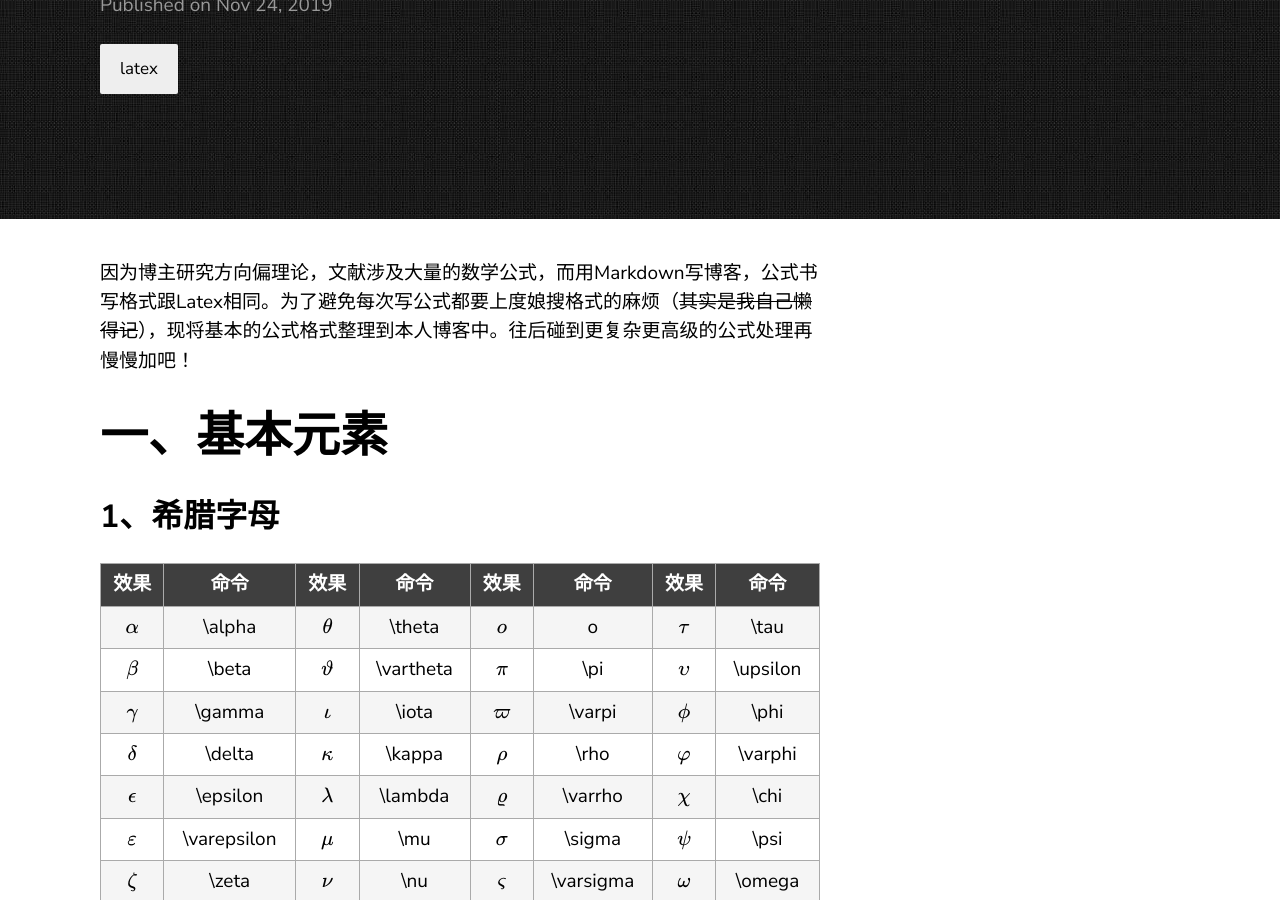
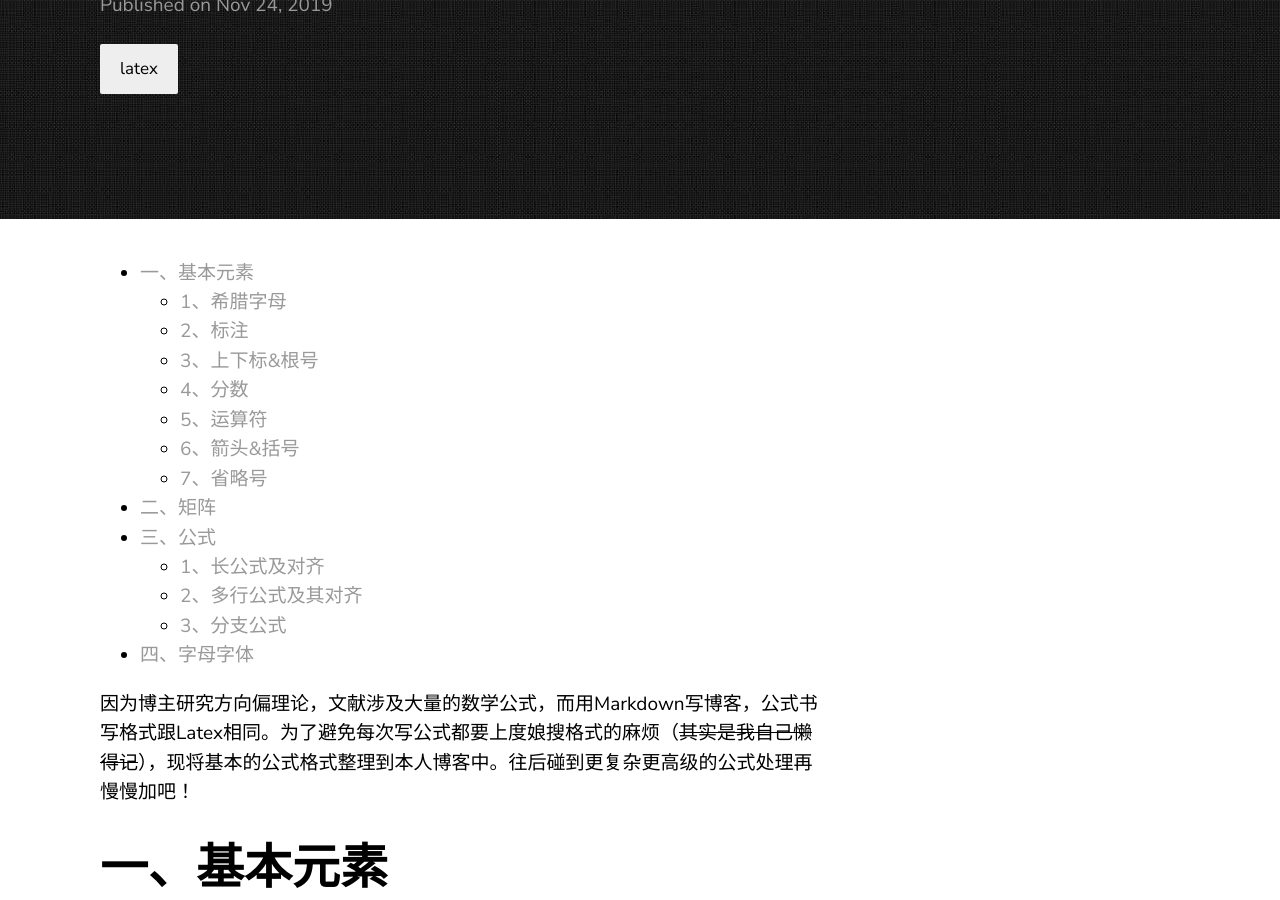
Before and after one commit to derek1998/blog.xiaoyuma, a Jekyll site: the page built from _posts/2019-11-24-Latex公式书写格式.md, in a window 1280 px wide and 900 px high, scrolled down 213 px. Built offline with Jekyll 4.4.1, drawn with Linux system fonts in a browser that asks for light colours; formulas are drawn with MathJax 3; part of the change alters nothing that is shown.

Commit message:
Update 2019-11-24-Latex公式书写格式.md

```diff
--- a/_posts/2019-11-24-Latex公式书写格式.md
+++ b/_posts/2019-11-24-Latex公式书写格式.md
@@ -3,7 +3,10 @@ layout: post
 title: "Latex公式书写格式"
 date:   2019-11-24 22:28:00 +0530
 categories: latex
+toc: true
 ---
+* 目录
+{:toc #markdown-toc}
 
 因为博主研究方向偏理论，文献涉及大量的数学公式，而用Markdown写博客，公式书写格式跟Latex相同。为了避免每次写公式都要上度娘搜格式的麻烦（~~其实是我自己懒得记~~），现将基本的公式格式整理到本人博客中。往后碰到更复杂更高级的公式处理再慢慢加吧！
 # 一、基本元素
```
